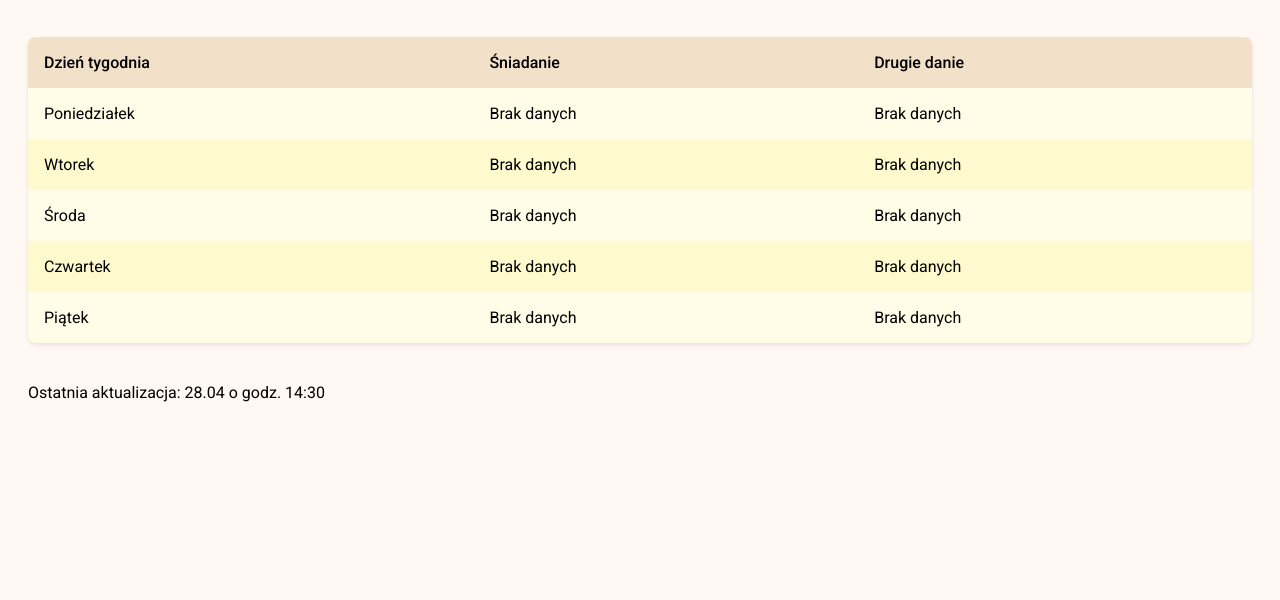
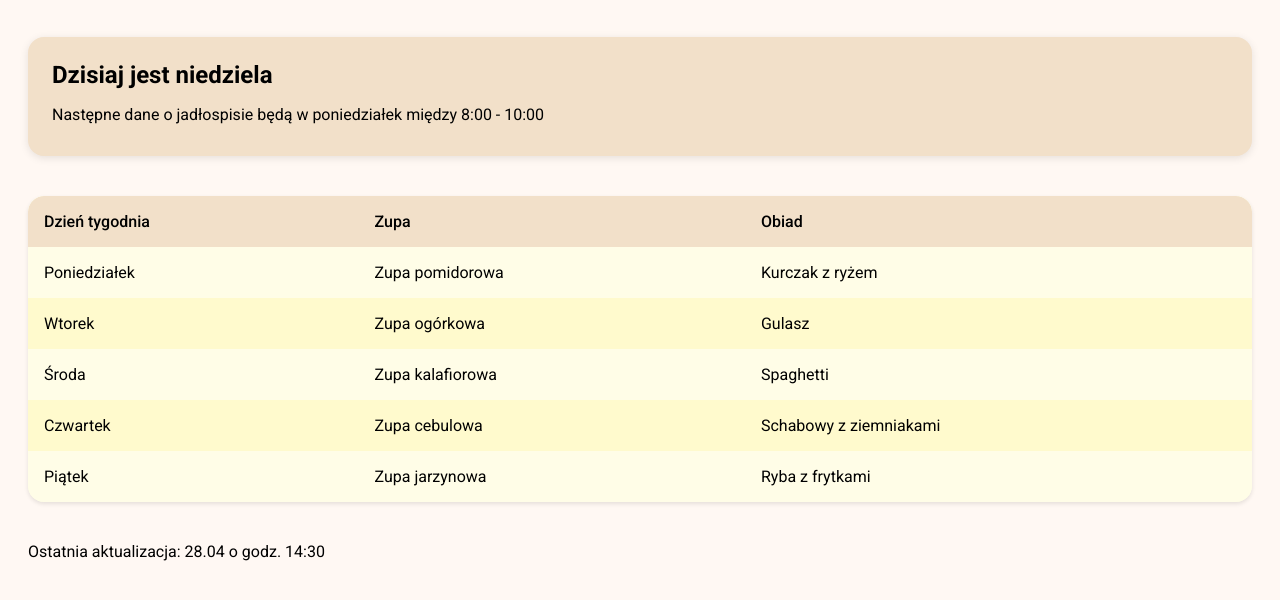
Before and after one commit to Pawel1605/Jadlospis, a plain HTML site: page index.html in a window 1280 px wide. Shown: the part 90-690 px from the top of the page. Drawn offline with Linux system fonts and the light colour scheme.

Commit message:
Dodanie okienka informującego o dzisiejszym obiedzie

```diff
--- a/index.html
+++ b/index.html
@@ -24,6 +24,7 @@
       --md-sys-color-surface: #fff;
       --md-sys-color-on-surface: #000;
       --md-sys-color-text-secondary: rgba(0, 0, 0, 0.54);
+      --md-sys-color-info-box: #f2e0c9;
     }
 
     body {
@@ -33,6 +34,7 @@
       color: var(--md-sys-color-on-surface);
       position: relative;
       min-height: 100vh;
+      overflow: hidden; /* Disable scrolling */
     }
 
     h1 {
@@ -40,13 +42,31 @@
       margin-bottom: 40px;
     }
 
+    .info-box {
+      background-color: var(--md-sys-color-info-box);
+      border-radius: 16px;
+      padding: 24px;
+      margin-bottom: 40px;
+      box-shadow: 0 2px 8px rgba(0, 0, 0, 0.1);
+    }
+
+    .info-box h2 {
+      margin: 0 0 16px;
+    }
+
+    .info-box p {
+      margin: 8px 0;
+    }
+
     table {
       width: 100%;
-      border-collapse: collapse;
+      border-collapse: separate;
+      border-spacing: 0;
       background-color: #FFFDE7;
-      border-radius: 8px;
+      border-radius: 16px;
       overflow: hidden;
       box-shadow: 0 2px 4px rgba(0, 0, 0, 0.1);
+      margin-top: 30px;
       margin-bottom: 40px;
       color: var(--md-sys-color-on-surface);
     }
@@ -78,48 +98,147 @@
       color: var(--md-sys-color-text-secondary);
       font-size: 0.875rem;
     }
+
+    .today-info {
+      margin-bottom: 0;
+    }
+
+    @media (prefers-color-scheme: dark) {
+      :root {
+        --md-sys-color-primary: #333;
+        --md-sys-color-on-primary: #fff;
+        --md-sys-color-surface: #444;
+        --md-sys-color-on-surface: #fff;
+        --md-sys-color-text-secondary: rgba(255, 255, 255, 0.7);
+        --md-sys-color-info-box: #7F715A;
+      }
+
+      body {
+        background-color: #1d1a16;
+        color: var(--md-sys-color-on-surface);
+      }
+
+      .info-box {
+        background-color: var(--md-sys-color-info-box);
+        box-shadow: 0 2px 8px rgba(0, 0, 0, 0.5);
+      }
+
+      table {
+        background-color: #544D4D;
+        color: var(--md-sys-color-on-surface);
+        box-shadow: 0 2px 4px rgba(0, 0, 0, 0.6);
+      }
+
+      th {
+        background-color: #7F715A;
+      }
+
+      tr {
+        background-color: #6A5A3E;
+      }
+
+      tr:nth-child(even) {
+        background-color: #5D4F3A;
+      }
+
+      tr:hover {
+        background-color: #77694D;
+      }
+    }
+
+    table th:first-child {
+      border-top-left-radius: 16px;
+    }
+
+    table th:last-child {
+      border-top-right-radius: 16px;
+    }
+
+    table tr:last-child td:first-child {
+      border-bottom-left-radius: 16px;
+    }
+
+    table tr:last-child td:last-child {
+      border-bottom-right-radius: 16px;
+    }
   </style>
 </head>
 <body>
   <h1 class="md-typescale-display-medium">Jadłospis ZPSM w Elblągu</h1>
 
-  <table>
+  <div class="info-box">
+    <h2>Dzisiaj jest <span id="today-day"></span></h2>
+    <p class="md-typography--body2 today-info" id="soup-info"></p>
+    <p class="md-typography--body2" id="main-info"></p>
+  </div>
+
+  <table id="menu-table">
     <thead>
       <tr>
         <th>Dzień tygodnia</th>
-        <th>Śniadanie</th>
-        <th>Drugie danie</th>
+        <th>Zupa</th>
+        <th>Obiad</th>
       </tr>
     </thead>
     <tbody>
       <tr>
         <td>Poniedziałek</td>
-        <td>Brak danych</td>
-        <td>Brak danych</td>
+        <td>Zupa pomidorowa</td>
+        <td>Kurczak z ryżem</td>
       </tr>
       <tr>
         <td>Wtorek</td>
-        <td>Brak danych</td>
-        <td>Brak danych</td>
+        <td>Zupa ogórkowa</td>
+        <td>Gulasz</td>
       </tr>
       <tr>
         <td>Środa</td>
-        <td>Brak danych</td>
-        <td>Brak danych</td>
+        <td>Zupa kalafiorowa</td>
+        <td>Spaghetti</td>
       </tr>
       <tr>
         <td>Czwartek</td>
-        <td>Brak danych</td>
-        <td>Brak danych</td>
+        <td>Zupa cebulowa</td>
+        <td>Schabowy z ziemniakami</td>
       </tr>
       <tr>
         <td>Piątek</td>
-        <td>Brak danych</td>
-        <td>Brak danych</td>
+        <td>Zupa jarzynowa</td>
+        <td>Ryba z frytkami</td>
       </tr>
     </tbody>
   </table>
 
   <p class="md-typescale-display">Ostatnia aktualizacja: 28.04 o godz. 14:30</p>
+
+  <script>
+    document.addEventListener('DOMContentLoaded', function () {
+      const daysOfWeek = ['niedziela', 'poniedziałek', 'wtorek', 'środa', 'czwartek', 'piątek', 'sobota'];
+      const today = new Date().getDay();
+      const todayDayElement = document.getElementById('today-day');
+      const soupInfoElement = document.getElementById('soup-info');
+      const mainInfoElement = document.getElementById('main-info');
+      const menuTable = document.getElementById('menu-table');
+      const rows = menuTable.getElementsByTagName('tbody')[0].getElementsByTagName('tr');
+
+      todayDayElement.textContent = daysOfWeek[today];
+
+      if (today === 0 || today === 6) {
+        soupInfoElement.textContent = 'Następne dane o jadłospisie będą w poniedziałek między 8:00 - 10:00';
+        mainInfoElement.textContent = '';
+      } else {
+        for (let i = 0; i < rows.length; i++) {
+          const cells = rows[i].getElementsByTagName('td');
+          if (cells[0].textContent.toLowerCase() === daysOfWeek[today]) {
+            const soup = cells[1].textContent ? cells[1].textContent : 'Brak danych';
+            const main = cells[2].textContent ? cells[2].textContent : 'Brak danych';
+            soupInfoElement.textContent = `Zupa: ${soup}`;
+            mainInfoElement.textContent = `Obiad: ${main}`;
+            break;
+          }
+        }
+      }
+    });
+  </script>
 </body>
 </html>
```
